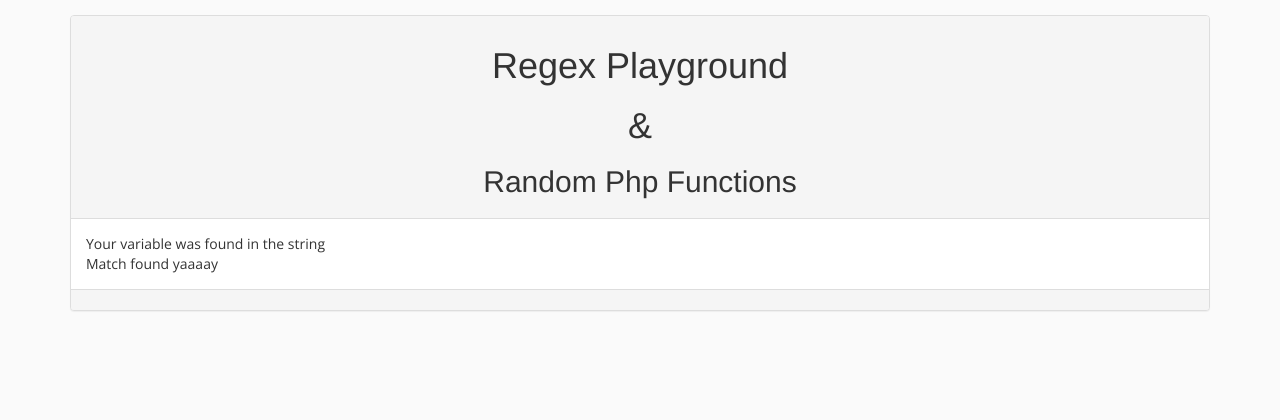
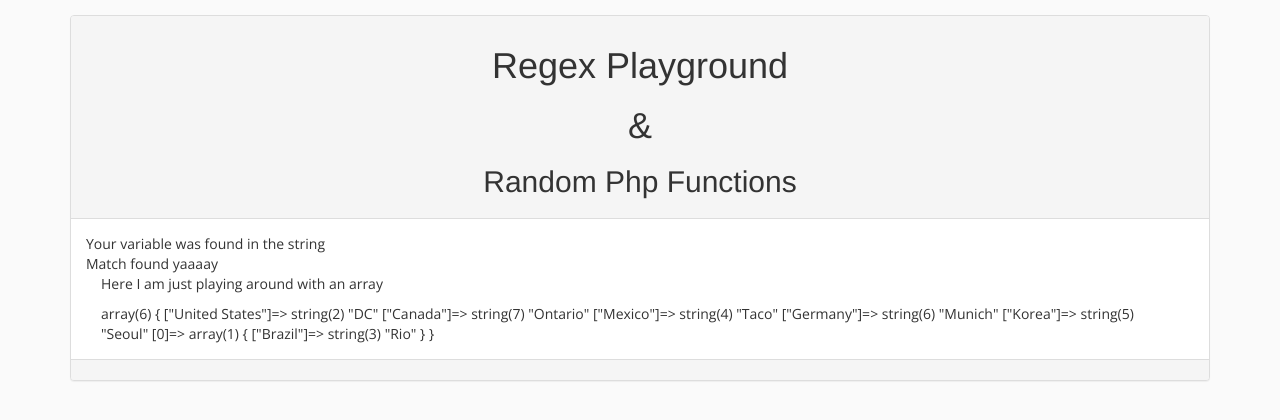
Before and after one commit to jhamPac/projectNoob, a PHP site: page /page5.php in a window 1280 px wide. Shown: the top 420 px of the page. Run offline with PHP 8.4, Linux system fonts and the light colour scheme.

Commit message:
playing around with some arrays

```diff
--- a/www/page5.php
+++ b/www/page5.php
@@ -46,6 +46,32 @@
 
                         <?php endif; ?>
 
+                        <br>
+
+                        <div class="col-xs-12">
+
+                            <p>Here I am just playing around with an array</p>
+                            <?php
+
+                            $country = [
+
+                                'United States' => 'DC',
+                                'Canada'        => 'Ontario',
+                                'Mexico'        => 'Taco',
+                                'Germany'       => 'Munich',
+                                'Korea'         => 'Seoul'
+
+                            ];
+
+                            $country[] = ['Brazil' => 'Rio'];
+
+                            var_dump( $country );
+
+
+
+                            ?>
+                        </div>
+
 
                     </div>
 
```
